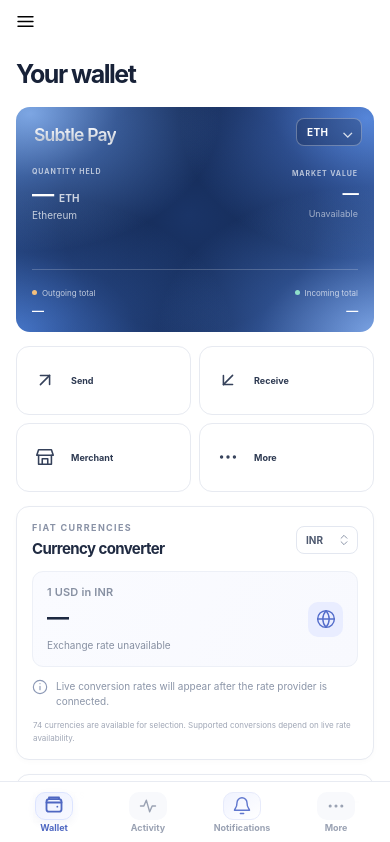
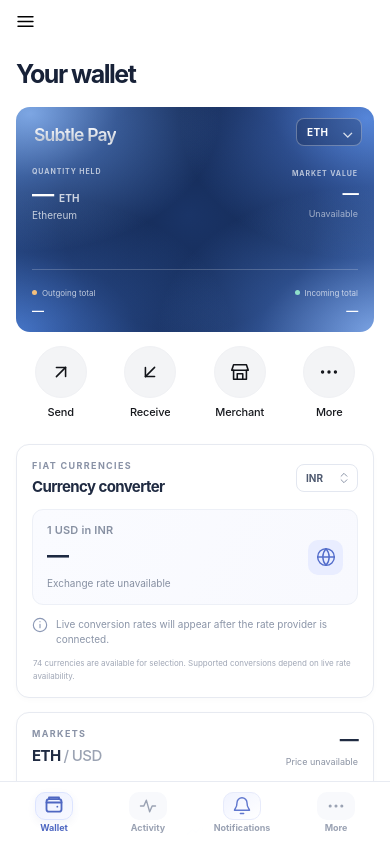
Before and after one commit to XPO09-DEV/new-frontend, a React (Vite) app: page / in a window 390 px wide. Shown: the top 842 px of the page. Built offline with nearby package versions, Linux system fonts and the light colour scheme.

Commit message:
Style shortcuts as evenly spaced black circular actions

```diff
--- a/src/index.css
+++ b/src/index.css
@@ -146,18 +146,18 @@
 .period-switcher { display: flex; gap: 2px; padding: 3px; border-radius: 8px; background: #f3f5fa; }
 .period-button { padding: 5px 7px; border: 0; border-radius: 6px; background: transparent; color: #9098a9; font-size: 9px; font-weight: 700; }
 .period-button.selected { background: #fff; box-shadow: 0 1px 3px rgba(21, 35, 66, .08); color: #405bb8; }
-.quick-actions-section { display: flex; flex-direction: column; gap: 13px; }
+.quick-actions-section { display: flex; width: 100%; flex-direction: column; gap: 0; margin: 0; padding: 0 0 2px; }
 .section-header { display: flex; align-items: center; justify-content: space-between; }
 .section-header h2 { font-size: 18px; }
-.quick-action-grid { display: grid; grid-template-columns: repeat(4, minmax(0,1fr)); gap: 10px; }
-.quick-action { display: flex; min-width: 0; align-items: center; gap: 11px; padding: 13px 12px; border: 1px solid #e7eaf1; border-radius: 13px; background: #fff; color: #35415a; text-align: left; transition: transform .16s ease, border-color .16s ease, background .16s ease; }
-.quick-action:hover { transform: translateY(-2px); border-color: #d2daf3; background: #fcfcff; }
-.quick-action-icon { display: grid; width: 35px; height: 35px; flex: 0 0 35px; place-items: center; border-radius: 11px; }
-.action-tone-0 { background: #e8edff; color: #4e69cb; }.action-tone-1 { background: #e0f5ed; color: #25896e; }.action-tone-2 { background: #f0e9ff; color: #7959bd; }.action-tone-3 { background: #fff1df; color: #b37a2d; }
-.quick-action-copy { display: flex; min-width: 0; flex: 1; flex-direction: column; gap: 4px; }
-.quick-action-copy strong { overflow: hidden; color: #2d3951; font-size: 10px; font-weight: 720; text-overflow: ellipsis; white-space: nowrap; }
-.quick-action-copy small { overflow: hidden; color: #9ba3b3; font-size: 8px; text-overflow: ellipsis; white-space: nowrap; }
-.quick-action-arrow { flex: 0 0 auto; color: #b0b6c4; }
+.quick-action-grid { display: grid; width: 100%; grid-template-columns: repeat(4, minmax(0, 1fr)); align-items: start; gap: 0; }
+.quick-action { display: flex; min-width: 0; min-height: 87px; flex-direction: column; align-items: center; justify-content: flex-start; gap: 7px; padding: 0 2px 4px; border: 0; border-radius: 0; background: transparent; color: #111827; text-align: center; transition: transform .16s ease; }
+.quick-action:hover { transform: translateY(-2px); background: transparent; }
+.quick-action:active { transform: scale(.97); }
+.quick-action-icon { display: grid; width: 54px; height: 54px; flex: 0 0 54px; place-items: center; border: 1px solid #f0f1f4; border-radius: 50%; background: #f3f4f6; color: #111318; transition: background .16s ease, box-shadow .16s ease; }
+.quick-action:hover .quick-action-icon { background: #eceef1; box-shadow: 0 3px 10px rgba(18, 24, 39, .07); }
+.quick-action-copy { display: block; min-width: 0; max-width: 100%; }
+.quick-action-copy strong { display: block; overflow: hidden; color: #16181d; font-size: 12px; font-weight: 500; letter-spacing: -.015em; text-overflow: ellipsis; white-space: nowrap; }
+.quick-action-copy small, .quick-action-arrow { display: none; }
 .text-button { display: inline-flex; align-items: center; gap: 6px; padding: 5px 0 5px 8px; border: 0; background: transparent; color: #5873ce; font-size: 10px; font-weight: 700; white-space: nowrap; }
 .transaction-list { display: flex; flex-direction: column; }
 .transaction-list.large { margin-top: 7px; }
@@ -378,11 +378,11 @@
   .rate-chip { min-width: 96px; }
   .panel-footnote { font-size: 8px; }
   .chart-grid { height: 116px; }
-  .quick-action-grid { grid-template-columns: repeat(2, minmax(0,1fr)); gap: 8px; }
-  .quick-action { min-height: 69px; gap: 9px; padding: 10px; }
-  .quick-action-copy strong { font-size: 9px; }
-  .quick-action-copy small { font-size: 8px; }
-  .quick-action-arrow { display: none; }
+  .quick-action-grid { grid-template-columns: repeat(4, minmax(0,1fr)); gap: 0; }
+  .quick-action { min-height: 82px; gap: 7px; padding: 0 1px 4px; }
+  .quick-action-icon { width: 52px; height: 52px; flex-basis: 52px; }
+  .quick-action-copy strong { font-size: 11px; }
+  .quick-action-copy small, .quick-action-arrow { display: none; }
   .mobile-nav-spacer { display: block; height: 4px; }
   .bottom-nav { position: fixed; z-index: 40; right: 0; bottom: 0; left: 0; display: flex; justify-content: space-around; padding: 8px 10px calc(8px + env(safe-area-inset-bottom)); border-top: 1px solid #e8ebf2; background: rgba(255,255,255,.96); backdrop-filter: blur(18px); -webkit-backdrop-filter: blur(18px); }
   .bottom-nav-item { display: flex; min-width: 74px; flex-direction: column; align-items: center; gap: 4px; padding: 3px 13px; border: 0; border-radius: 9px; background: transparent; color: #9aa2b3; font-size: 9px; font-weight: 650; }
```
